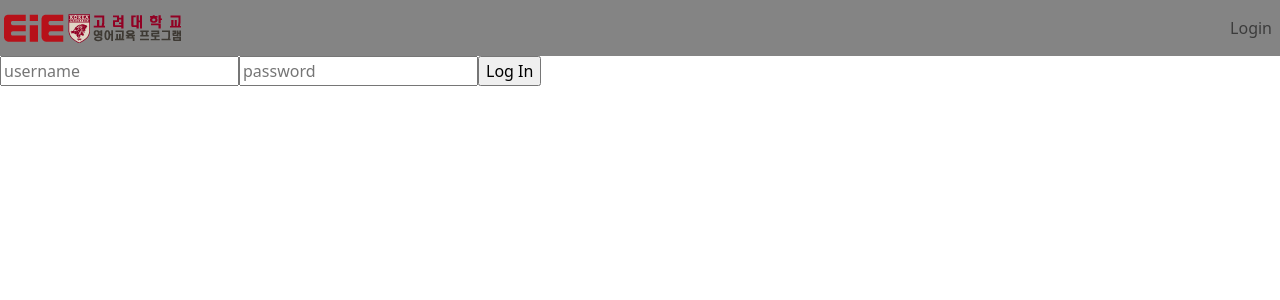
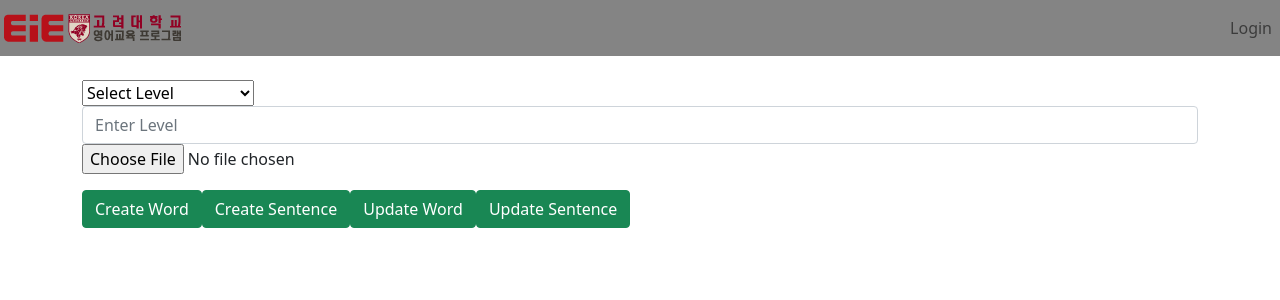
Before and after one commit to aisenkim/academy-frontend, a React (Create React App) app: page /createTest in a window 1280 px wide. Before the commit this address led to /signin. Shown: the top 300 px of the page. Built offline with nearby package versions, Linux system fonts and the light colour scheme.

Commit message:
completed sentence and question related operations: create read update delete (CRUD)

```diff
--- a/src/App.js
+++ b/src/App.js
@@ -54,7 +54,7 @@ function App() {
           setAppUser={setUser}
           appUser={user}
         />
-        <ProtectedRoute
+        <Route
           exact
           path="/createTest"
           component={CreateTest}
--- a/src/routes/CreateTest.js
+++ b/src/routes/CreateTest.js
@@ -1,5 +1,5 @@
 import {useHistory} from 'react-router-dom'
-import React from 'react'
+import React, {useState} from 'react'
 import {useForm} from 'react-hook-form'
 import {Form, Button, Container} from 'react-bootstrap'
 import axios from 'axios'
@@ -9,13 +9,15 @@ function CreateTest() {
     const {register, handleSubmit} = useForm()
     const xlsx = require('xlsx')
     const token = localStorage.getItem('token')
+
     // init states
+    // for create test button: create word || create sentence || update word || update sentence
+    const [buttonState, setButtonState] = useState("create word");
 
     /**
      *
      * @param {*} data - contains parsed input fields and uses name attribute to create object fields
      */
-
     const onSubmit = (data) => {
         const reader = new FileReader()
         const level = data.level;
@@ -27,9 +29,23 @@ function CreateTest() {
             const ws = wb.Sheets[wsname]
             const data = xlsx.utils.sheet_to_json(ws, {header: 1})
             try {
-                await axios.post('testing', {data, level, type}, {
-                    headers: {Authorization: `Bearer ${token}`},
-                })
+                if (buttonState === "create word") {
+                    await axios.post('questions', {data, level, type}, {
+                        headers: {Authorization: `Bearer ${token}`},
+                    })
+                } else if (buttonState === "create sentence") {
+                    await axios.post('sentence', {data, level, type}, {
+                        headers: {Authorization: `Bearer ${token}`},
+                    })
+                } else if (buttonState === "update word") {
+                    await axios.patch('questions', {data, level, type}, {
+                        headers: {Authorization: `Bearer ${token}`},
+                    })
+                } else {
+                    await axios.patch('sentence', {data, level, type}, {
+                        headers: {Authorization: `Bearer ${token}`},
+                    })
+                }
                 history.push('/')
             } catch (err) {
                 history.push('/')
@@ -58,8 +74,17 @@ function CreateTest() {
                         // onChange={(e) => (this.level = e.target.value)}
                     />
                 </Form.Group>
-                <Button variant="success" type="submit">
-                    Save
+                <Button variant="success" type="submit" onClick={e => setButtonState("create word")}>
+                    Create Word
+                </Button>
+                <Button variant="success" type="submit" onClick={e => setButtonState("create sentence")}>
+                    Create Sentence
+                </Button>
+                <Button variant="success" type="submit" onClick={e => setButtonState("update word")}>
+                    Update Word
+                </Button>
+                <Button variant="success" type="submit" onClick={e => setButtonState("update sentence")}>
+                    Update Sentence
                 </Button>
             </Form>
         </Container>
```
